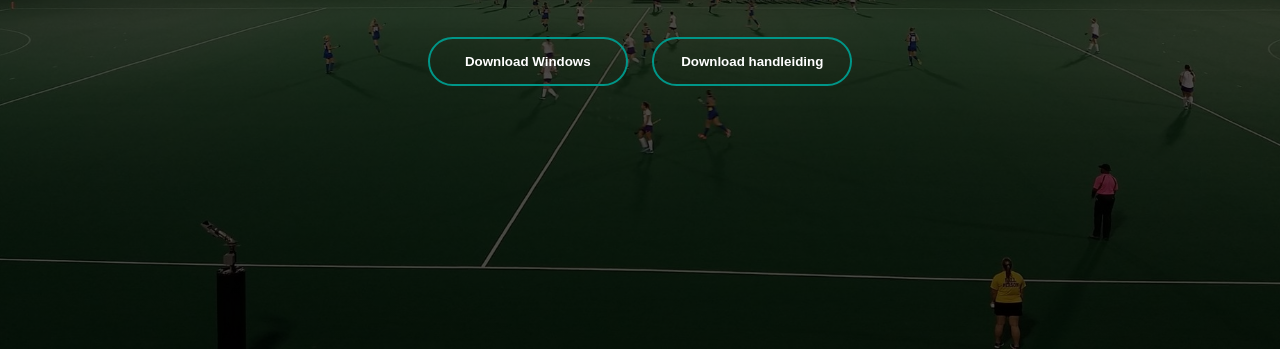
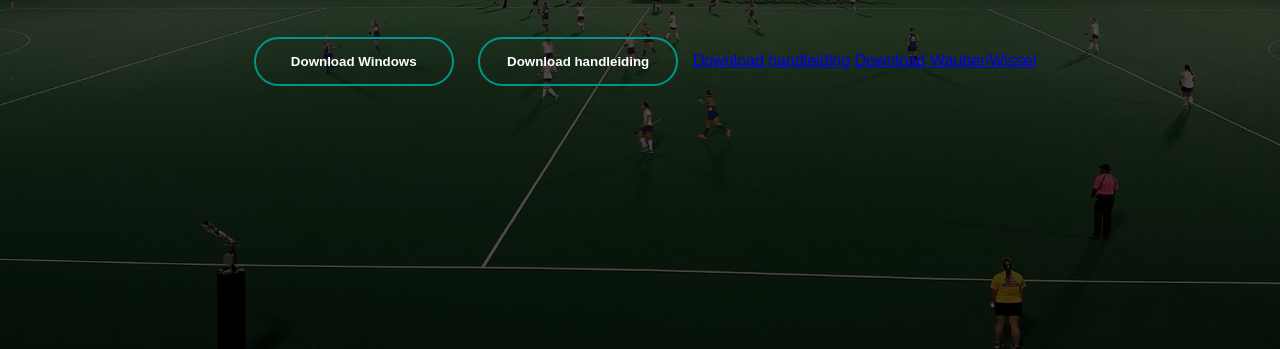
Before and after one commit to mlwauben/waubenwisselwebsite, a plain HTML site: page index.html in a window 1280 px wide. Shown: the part 451-800 px from the top of the page. Drawn offline with Linux system fonts and the light colour scheme.

Commit message:
Add documentation and exe

```diff
--- a/index.html
+++ b/index.html
@@ -20,6 +20,8 @@
                 <div>
                     <button type="button"><span></span>Download Windows</button>
                     <button type="button"><span></span>Download handleiding</button>
+                    <a href="handleiding WaubenWissel.pdf" download>Download handleiding</a>
+                    <a href="Wauben Wissel.exe" download>Download WaubenWissel</a>
                 </div>
             </div>
         </div>
```
Also changed, not shown: 2 other files.
